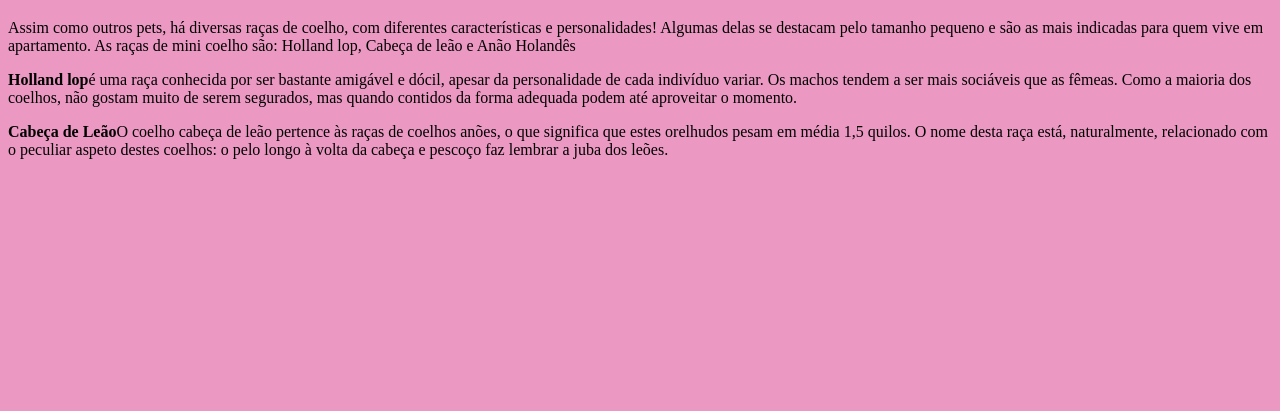
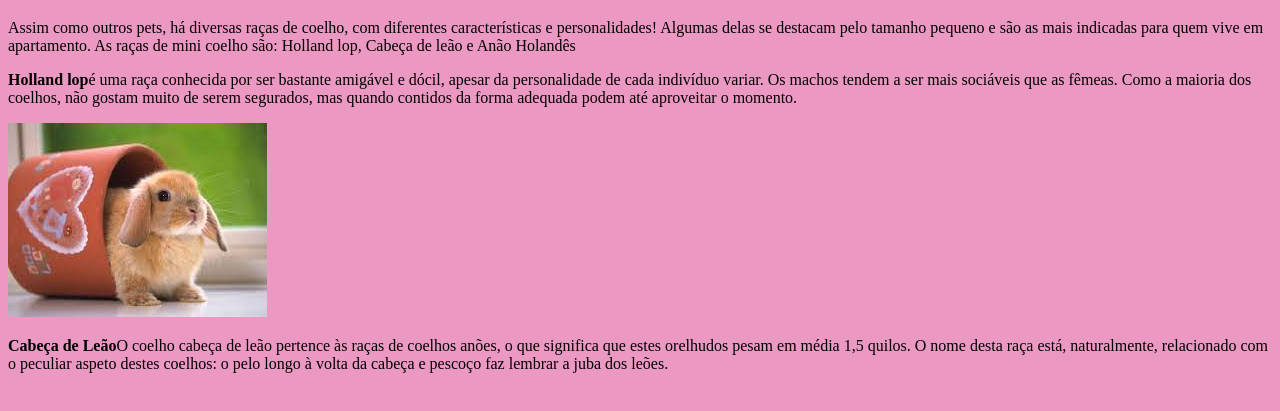
Before and after one commit to laisinhadograu/provalais, a plain HTML site: page index.html in a window 1280 px wide. Shown: the part 61-472 px from the top of the page. Drawn offline with Linux system fonts and the light colour scheme.

Commit message:
Update index.html

```diff
--- a/index.html
+++ b/index.html
@@ -15,6 +15,7 @@
     <p><strong>Holland lop</strong>é uma raça conhecida por ser bastante amigável e dócil, apesar da personalidade de cada indivíduo variar.
         Os machos tendem a ser mais sociáveis que as fêmeas. Como a maioria dos coelhos,
         não gostam muito de serem segurados, mas quando contidos da forma adequada podem até aproveitar o momento.</p>
+    <img src="download (2).jfif">
 
     <p><strong>Cabeça de Leão</strong>O coelho cabeça de leão pertence às raças de coelhos anões,
         o que significa que estes orelhudos pesam em média 1,5 quilos. O nome desta raça está, naturalmente,
```
